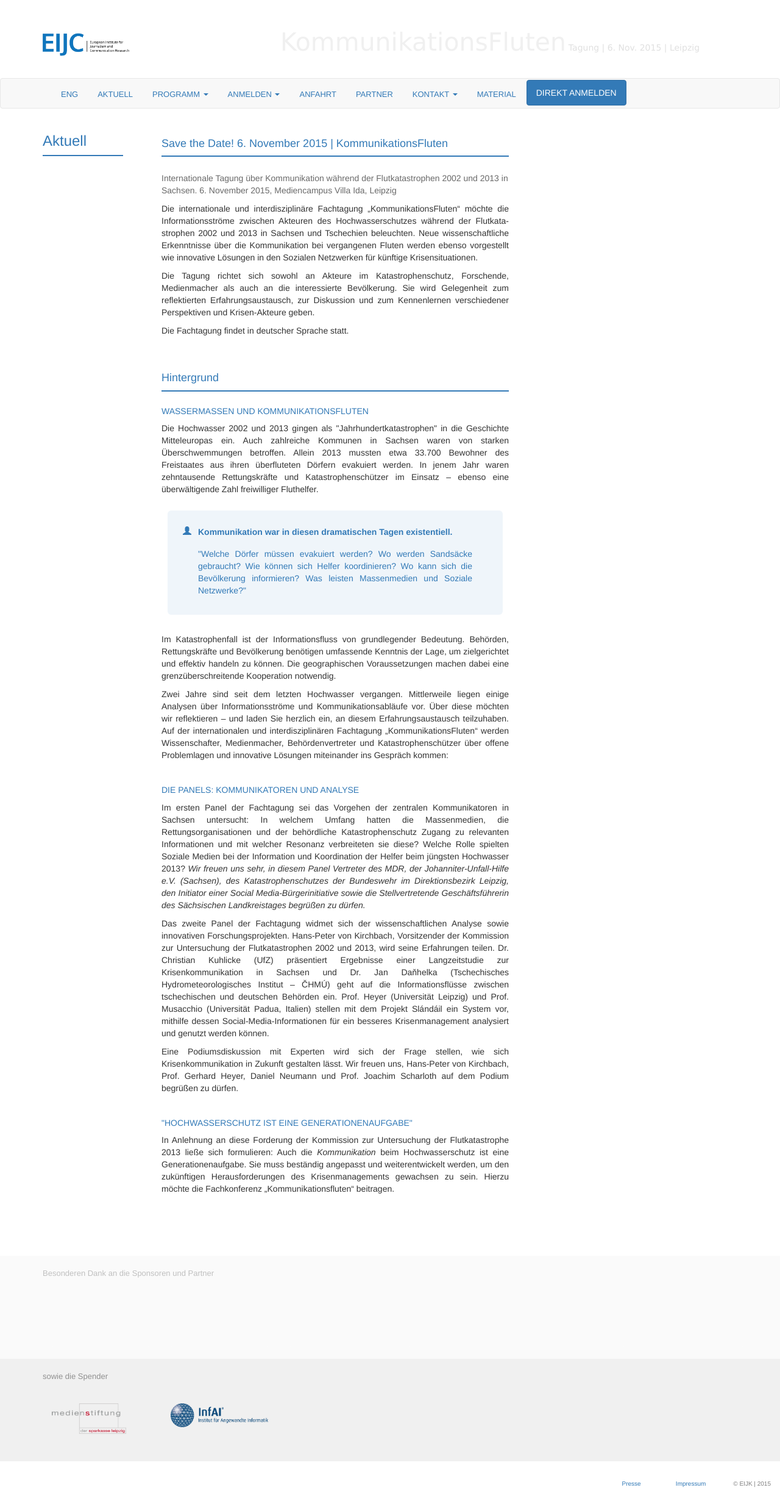
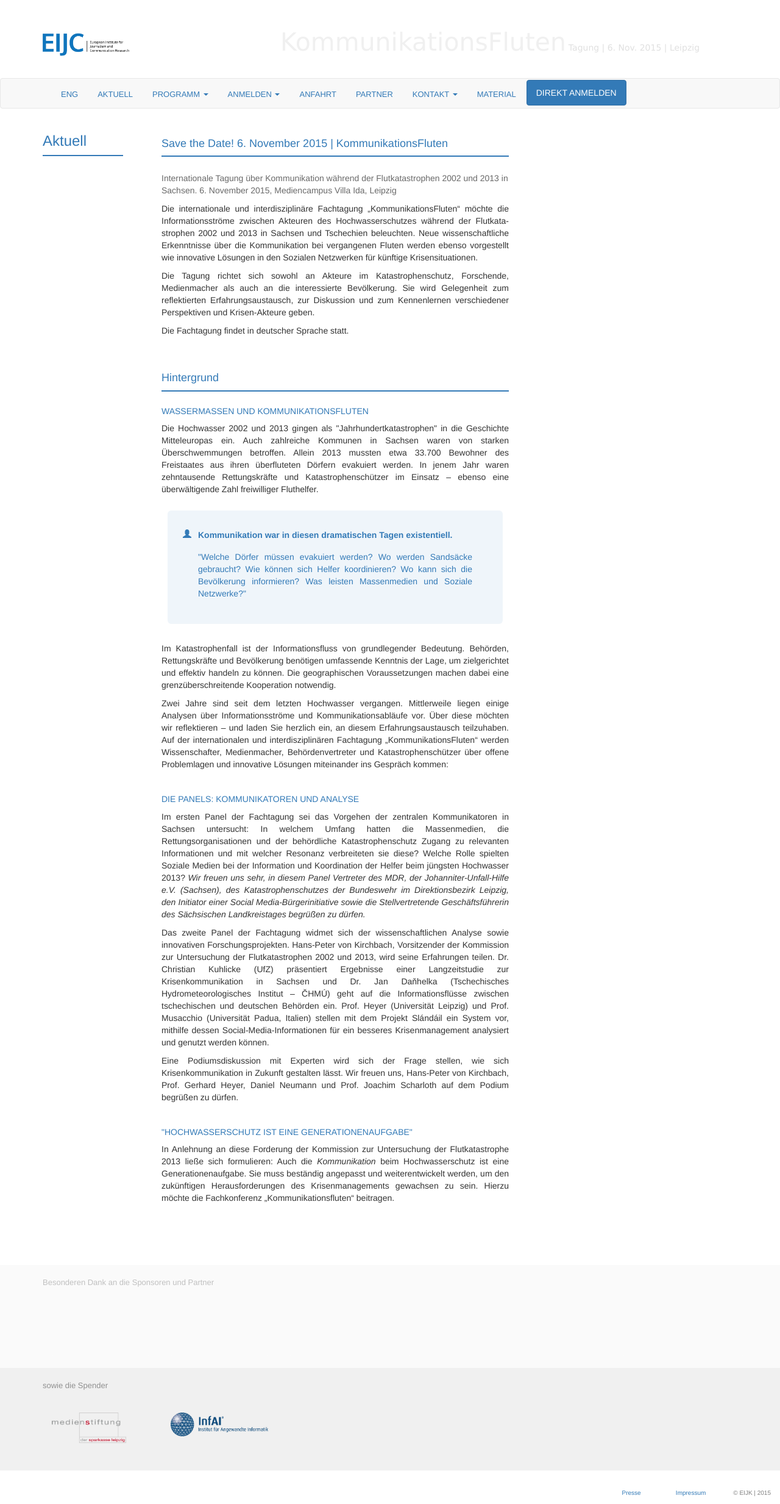
Before and after one commit to susedev/test, a Jekyll site: the page built from konferenz-kommunikationsfluten.html, in a window 1280 px wide. Shown: the whole page at 61% size. Built offline with Jekyll 4.4.1, drawn with Linux system fonts in a browser that asks for light colours; nearby versions of some CDN libraries.

Commit message:
Update konferenz-kommunikationsfluten.html

```diff
--- a/konferenz-kommunikationsfluten.html
+++ b/konferenz-kommunikationsfluten.html
@@ -24,7 +24,7 @@ title: Aktuell
 <p style="text-align: justify;">Die Hochwasser 2002 und 2013 gingen als &quot;Jahrhundertkatastrophen&quot; in die Geschichte Mitteleuropas ein. Auch zahlreiche Kommunen in Sachsen waren von starken &Uuml;berschwemmungen betroffen. Allein 2013 mussten etwa 33.700 Bewohner des Freistaates aus ihren &uuml;berfluteten D&ouml;rfern evakuiert werden. In jenem Jahr waren zehntausende Rettungskr&auml;fte und Katastrophensch&uuml;tzer im Einsatz &ndash; ebenso eine &uuml;berw&auml;ltigende Zahl freiwilliger Fluthelfer.</p>
 
 
-<div class="jumbotron" style="max-width: 550px; background-color: #eff5fa; color:#337AB7; padding: 25px 50px 30px; border: 1px; text-align: justify; margin: 25px auto 30px; ">
+<div class="jumbotron" style="max-width: 550px; background-color: #eff5fa; color:#337AB7; padding: 30px 50px 40px; border: 1px; text-align: justify; margin: 25px auto 30px; ">
   <span class="glyphicon glyphicon-user" style="margin-left: -25px; float: left;" aria-hidden="true"></span><p style="font-size: 14px; font-weight: bold;"> Kommunikation war in diesen dramatischen Tagen existentiell.</p>
   <div class="box" style="height:1px; color: #E7E7E7"></div>
   &quot;Welche D&ouml;rfer m&uuml;ssen evakuiert werden? Wo werden Sands&auml;cke gebraucht? Wie k&ouml;nnen sich Helfer koordinieren? Wo kann sich die Bev&ouml;lkerung informieren? Was leisten Massenmedien und Soziale Netzwerke?&quot;</div>
```
